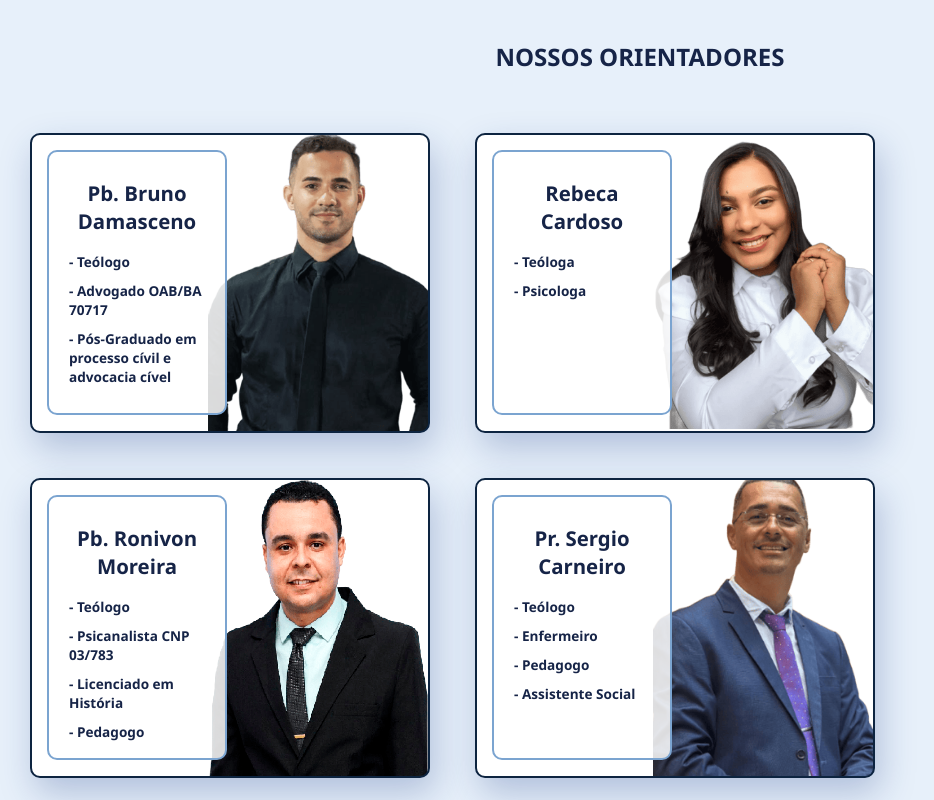
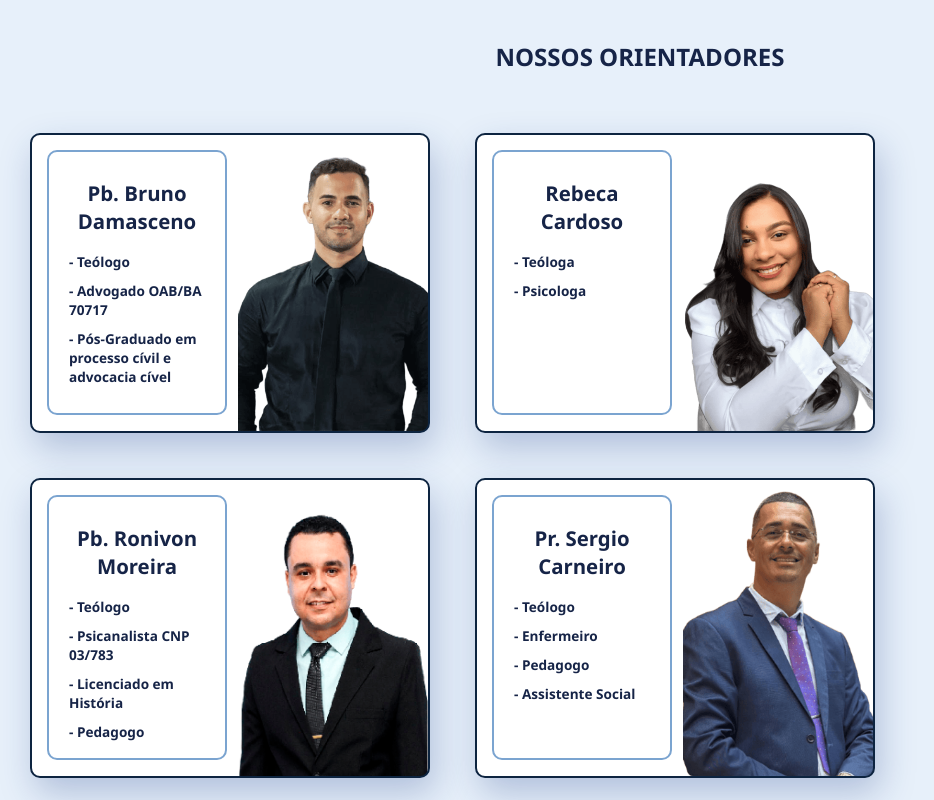
Before and after one commit to dejesusoliveira225-code/scriptura-teologia, a plain HTML site: page index.html in a window 1280 px wide. Shown: the part 1640-2440 px from the top of the page, without its empty margins (0-934 px from the left). Drawn offline with Linux system fonts and the light colour scheme; a script that the page names is missing.

Commit message:
Update style_index.css

```diff
--- a/style_index.css
+++ b/style_index.css
@@ -127,7 +127,7 @@ nav a:hover {
 }
 
 .card:hover {
-    transform: scale(1.009);
+    transform: scale(1.05);
     transition: 0.3s;
     cursor: pointer;
 }
@@ -135,8 +135,8 @@ nav a:hover {
 /* Fundo dos cards */
 #bruno, #rebeca, #ronivon, #sergio, #walberto {
     background-repeat: no-repeat;
-    background-size: 220px;
-    background-position: center right;
+    background-size: 190px;
+    background-position: right bottom;
 }
 
 #bruno { background-image: url("./img/bruno.png"); }
```
